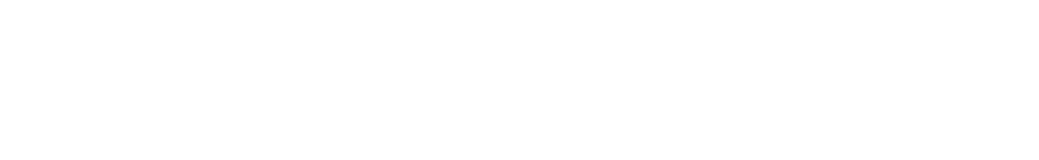
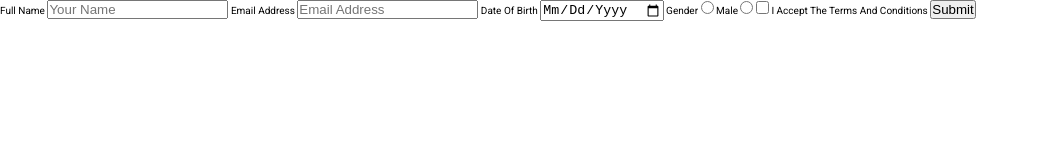
Before and after one commit to erfan74sh/Frontend_Mentorship, a plain HTML site: page frontend-mentorship-challenge-02/dist/index.html in a window 1280 px wide. Shown: the whole page, without its empty margins (0-1039 px from the left). Drawn offline with Linux system fonts and the light colour scheme.

Commit message:
create overall html template

```diff
--- a/frontend-mentorship-challenge-02/dist/index.html
+++ b/frontend-mentorship-challenge-02/dist/index.html
@@ -7,5 +7,28 @@
 		<link rel="stylesheet" href="./style/main.css" />
 		<title>Create Acount</title>
 	</head>
-	<body></body>
+	<body>
+		<main id="container">
+			<form action="">
+				<label for="full-name">Full name</label>
+				<input type="text" id="full-name" placeholder="Your Name" />
+				<label for="email-address">Email address</label>
+				<input type="email" id="email-address" placeholder="email address" />
+				<label for="date-of-birth">date of birth</label>
+				<input type="date" id="date-of-birth" />
+				<label for="gender">gender</label>
+				<input type="radio" id="male" name="gender" value="male" />
+				<label for="male">male</label>
+				<input type="radio" id="female" name="gender" value="female" />
+				<input
+					type="checkbox"
+					id="agree-to-terms"
+					name="agree-to-terms"
+					value="agree"
+				/>
+				<label for="agree-to-terms">i accept the terms and conditions</label>
+				<input type="submit" id="create-account" value="submit" />
+			</form>
+		</main>
+	</body>
 </html>
```
